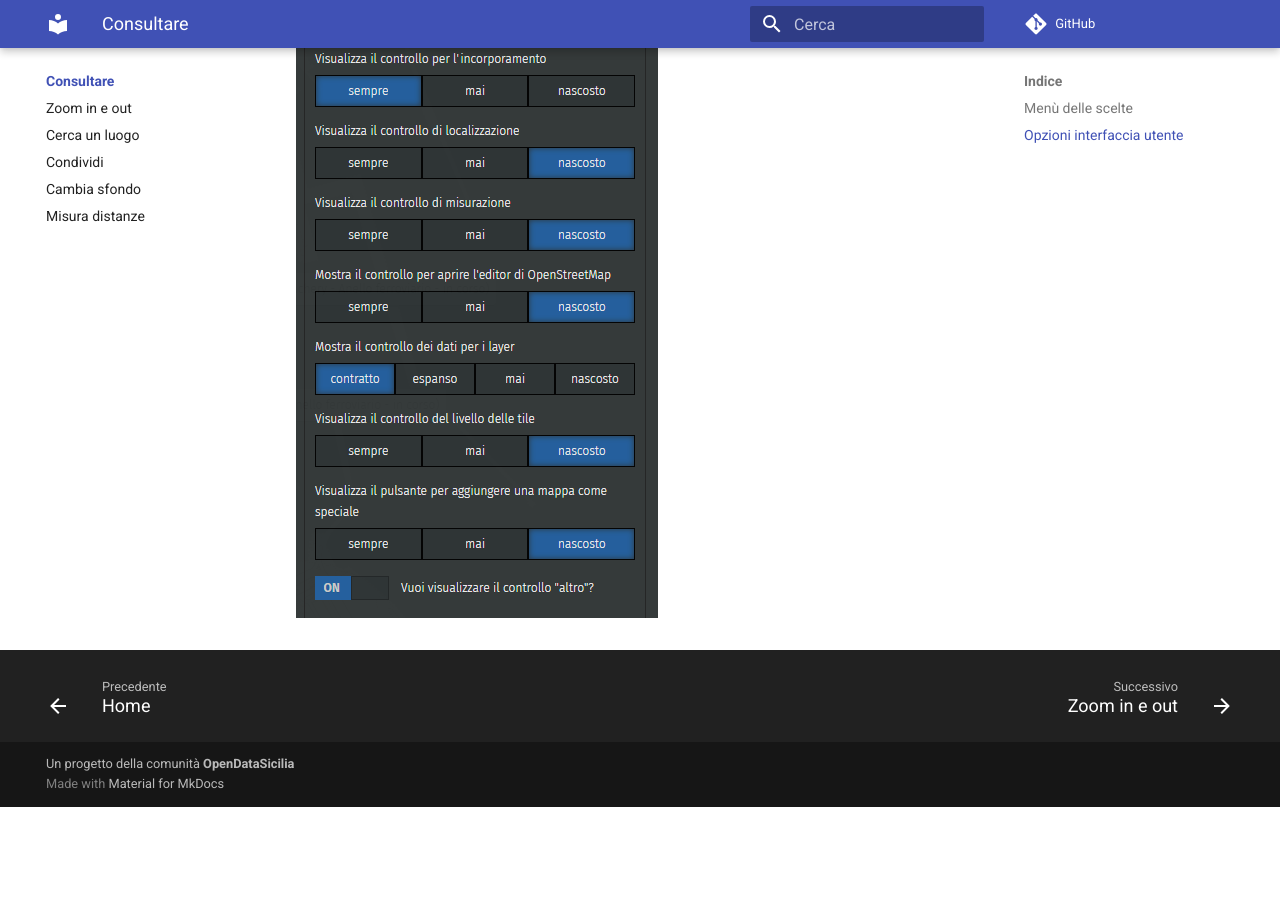
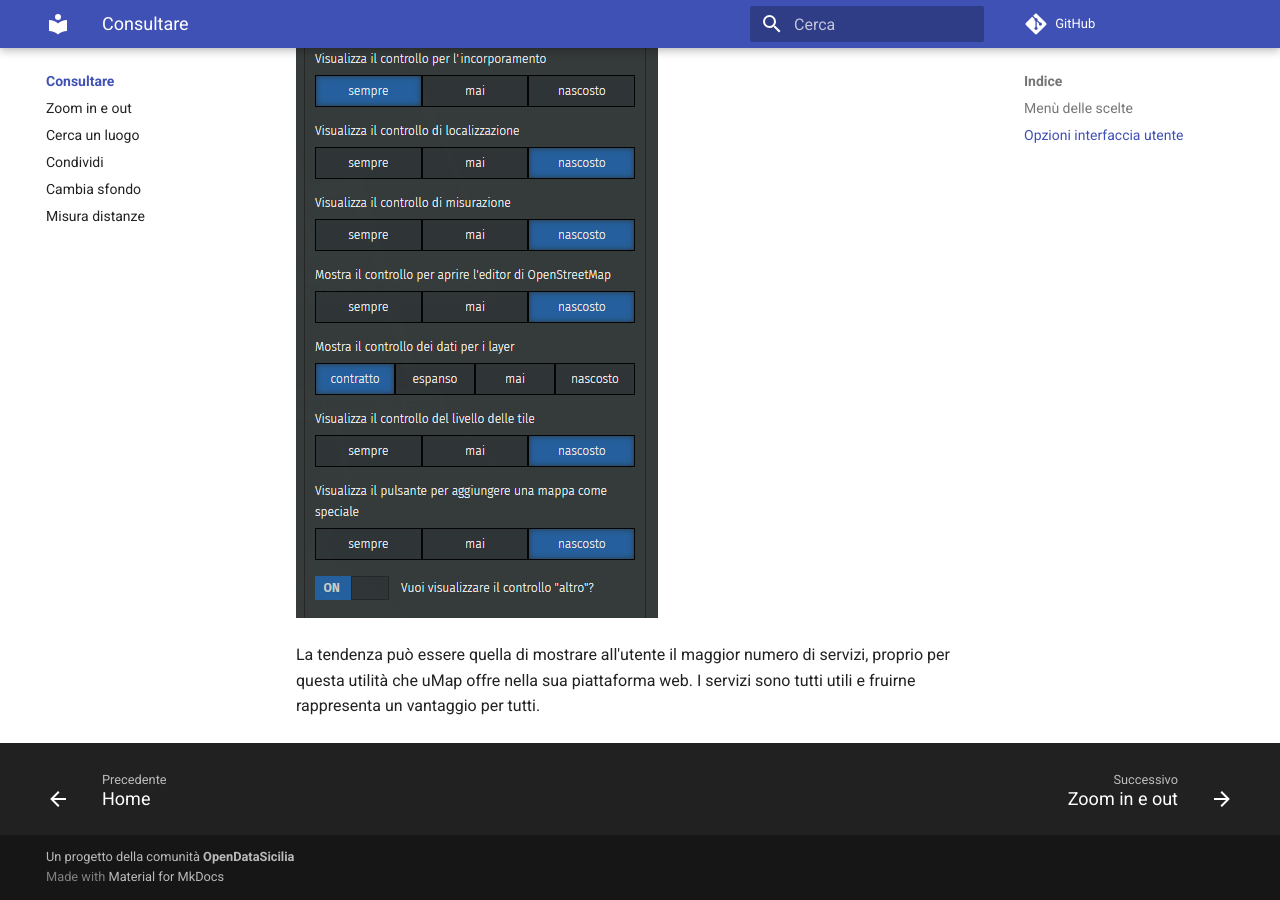
Before and after one commit to opendatasicilia/guida-umap, an MkDocs documentation site: the page built from docs/consultare/index.md, in a window 1280 px wide and 900 px high, scrolled down 1624 px. Built offline with MkDocs 1.6.1 and Material for MkDocs 9.7.7, drawn with Linux system fonts in a browser that asks for light colours; comment, search, counter and statistics services are not loaded; before the commit the page ends 2431 px from its top, so only the background shows below that; some of the changed lines change nothing that is shown; some of the changed text lies outside the part shown.

Commit message:
Update index.md

````diff
--- a/docs/consultare/index.md
+++ b/docs/consultare/index.md
@@ -17,7 +17,7 @@ L'elenco del menù di sinistra della mappa fornisce una serie di icone (immagine
 ├─ Modifica con lo strumento di Openstreetmap
 ├─ Visualizza i vari layers della mappa
 ├─ Visualizza i vari sfondi della mappa
-└─ Metti questa mappa tra i preferiti
+└─ Metti questa mappa tra quelle speciali
 ```
 
 
@@ -28,3 +28,5 @@ Chi crea una mappa con uMap decide, in un pannello di controllo denominato **Opz
 Di seguito si può notare come si definiscono le impostazioni dei vari servizi in fase di creazione della mappa.
 
 ![](https://raw.githubusercontent.com/opendatasicilia/guida-umap/main/docs/img/opzioni-interfaccia-utente.PNG)
+
+La tendenza può essere quella di mostrare all'utente il maggior numero di servizi, proprio per questa utilità che uMap offre nella sua piattaforma web. I servizi sono tutti utili e fruirne rappresenta un vantaggio per tutti.
````
